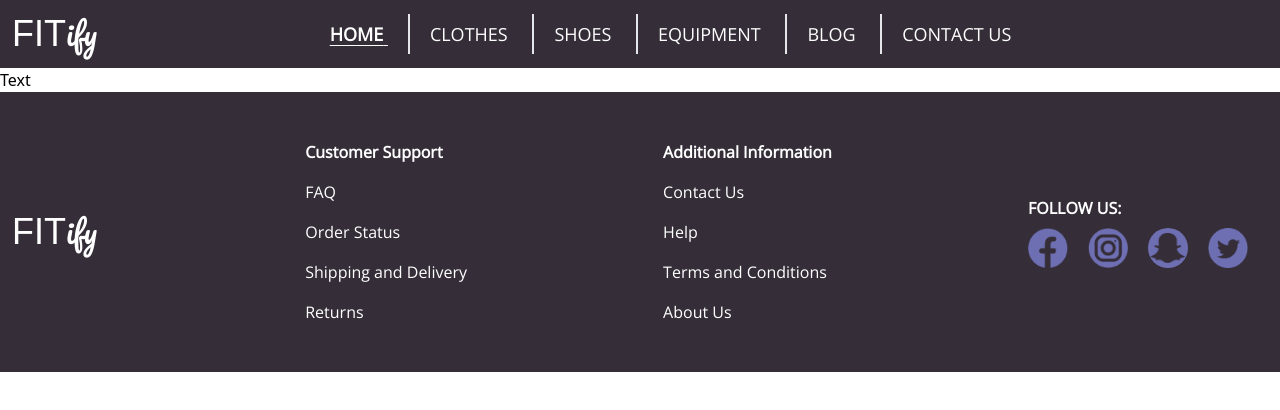
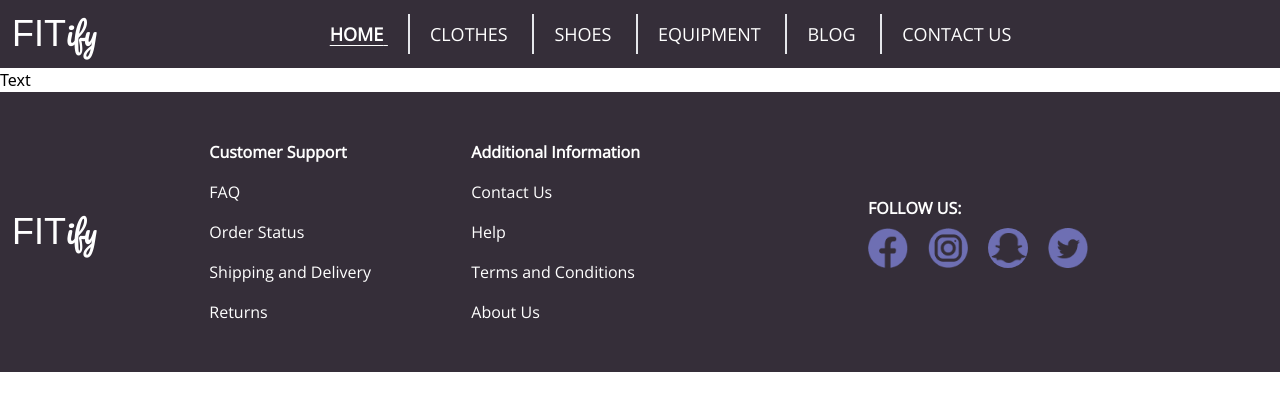
Before and after one commit to ikozul00/Fitify-web-app, a Next.js app in the folder fitify-web-app/: page / in a window 1280 px wide. Shown: the top 410 px of the page. Built offline with nearby package versions, Linux system fonts and the light colour scheme; a web font is replaced by a local one.

Commit message:
Fixed layout of footer

```diff
--- a/fitify-web-app/modules/footer/footer.js
+++ b/fitify-web-app/modules/footer/footer.js
@@ -6,6 +6,7 @@ const Footer = () => {
     return(
         <>
         <section className=" bg-fitify-black flex justify-between items-center">
+        <div className="flex justify-between items-center w-3/6">
         <Logo/>
 
         <div className=" text-white font-open-sans py-10">
@@ -23,7 +24,8 @@ const Footer = () => {
             <p className=" py-2 font-light">Terms and Conditions</p>
             <p className=" py-2 font-light">About Us</p>
         </div>
-        <div className=" text-white font-open-sans pr-3">
+        </div>
+        <div className=" text-white font-open-sans pr-">
             <p className=" uppercase font-bold">Follow us:</p>
             <div className="flex pt-2">
                 <div className=" w-10 h-10 rounded-full flex items-center justify-around mr-5">
@@ -35,7 +37,7 @@ const Footer = () => {
                 <div className=" w-10 h-10 bg-fitify-purple rounded-full flex items-center justify-around mr-5">
                 <Image src='/SnapchatIcon.png' width={35} height={30} layout="fixed"/>
                 </div>
-                <div className=" w-10 h-10 rounded-full flex items-center justify-around mr-5">
+                <div className=" w-10 h-10 rounded-full flex items-center justify-around mr-48">
                 <Image src='/TwitterIcon.png' width={40} height={40} alt="Twitter" layout="fixed"/>
                 </div>
 
```
